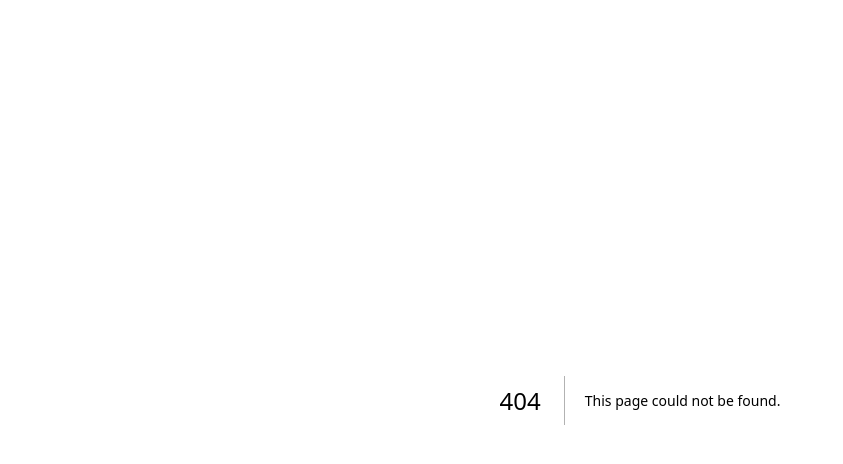
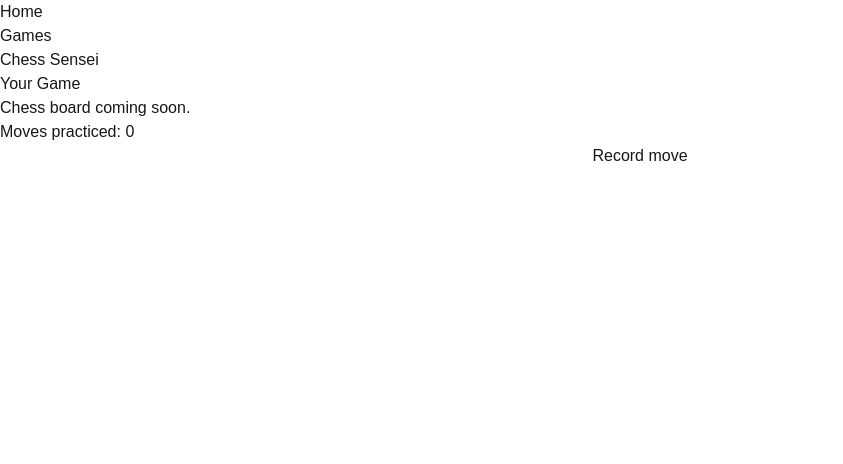
Before and after one commit to psaigal/chess-sensei, a Next.js app: page /game in a window 1280 px wide. Before the commit this address had no page. Shown: the top 464 px of the page, without its empty margins (0-843 px from the left). Built offline with nearby package versions, Linux system fonts and the light colour scheme.

Commit message:
Set up chess app

```diff
--- /dev/null
+++ b/app/game/page.tsx
@@ -0,0 +1,14 @@
+import MoveCounter from "@/components/MoveCounter";
+
+const ChessGame = () => {
+  return (
+    <>
+      <h1>Chess Sensei</h1>
+      <p>Your Game</p>
+      <p>Chess board coming soon.</p>
+      <MoveCounter />
+    </>
+  );
+};
+
+export default ChessGame;
--- a/app/layout.tsx
+++ b/app/layout.tsx
@@ -1,6 +1,7 @@
 import type { Metadata } from "next";
 import { Geist, Geist_Mono } from "next/font/google";
 import "./globals.css";
+import Navbar from "@/components/Navbar";
 
 const geistSans = Geist({
   variable: "--font-geist-sans",
@@ -23,6 +24,7 @@ export default function RootLayout({ children }: LayoutProps<"/">) {
       lang="en"
       className={`${geistSans.variable} ${geistMono.variable} h-full antialiased`}
     >
+      <Navbar />
       <body className="min-h-full flex flex-col">{children}</body>
     </html>
   );
--- /dev/null
+++ b/components/MoveCounter.tsx
@@ -0,0 +1,14 @@
+"use client";
+import { useState } from "react";
+
+const MoveCounter = () => {
+  const [moves, setMoves] = useState(0);
+  return (
+    <>
+      <p>Moves practiced: {moves}</p>
+      <button onClick={() => setMoves((prev) => prev + 1)}>Record move</button>
+    </>
+  );
+};
+
+export default MoveCounter;
--- /dev/null
+++ b/components/Navbar.tsx
@@ -0,0 +1,12 @@
+import Link from "next/link";
+
+const Navbar = () => {
+  return (
+    <>
+      <Link href="/">Home</Link>
+      <Link href="/game">Games</Link>
+    </>
+  );
+};
+
+export default Navbar;
--- a/package.json
+++ b/package.json
@@ -9,8 +9,10 @@
     "lint": "eslint"
   },
   "dependencies": {
+    "chess.js": "^1.4.0",
     "next": "16.3.5",
     "react": "19.2.8",
+    "react-chessboard": "^5.12.1",
     "react-dom": "19.2.8"
   },
   "devDependencies": {
```
Also changed, not shown: components/ChessBoard.tsx (added), 1 other file (tests, documents, lock files or other folders).
